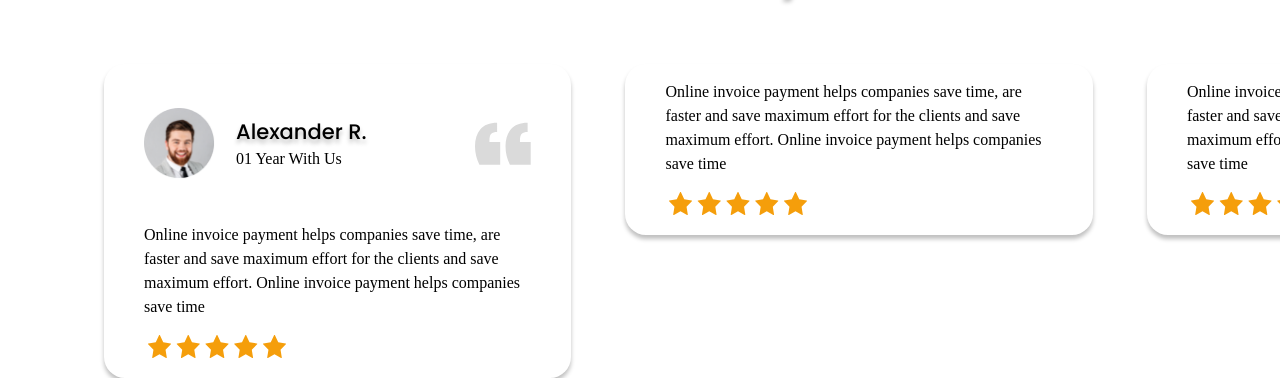
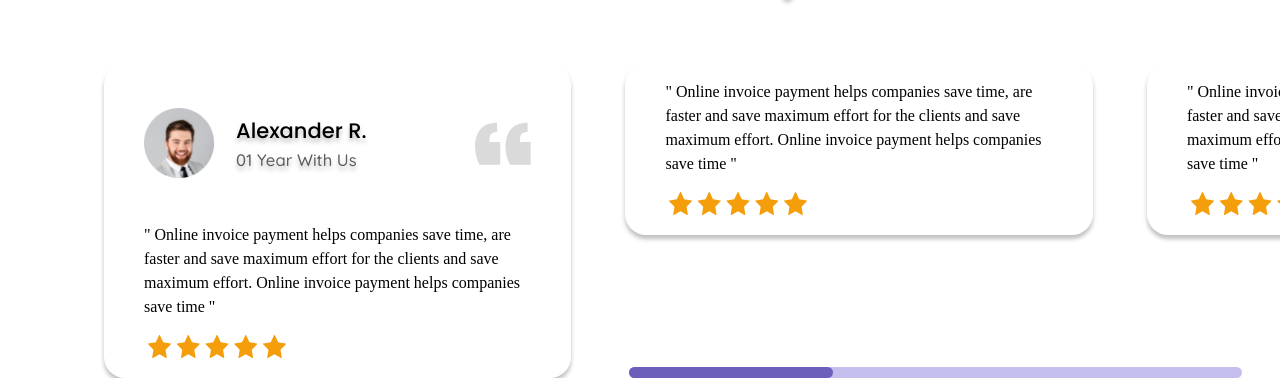
Before and after one commit to NikolayNiko/pet1, a plain HTML site: page index.html in a window 1280 px wide. Shown: the part 4389-4767 px from the top of the page. Drawn offline with Linux system fonts and the light colour scheme; files whose address does not match are found by name.

Commit message:
Описание изменений

```diff
--- a/VAR1/styles/_variables.scss
+++ b/VAR1/styles/_variables.scss
@@ -48,6 +48,7 @@
     --color-fiolet-middle-contur: #DBD9EE;
 
     --color-dark: #1C186C;
+    --color-dark2: #5E5D5D;
 
     --color-white: #FFFFFF;
     --color-white-grey: #F9F9F9;
--- a/VAR1/styles/blocks/_customer.scss
+++ b/VAR1/styles/blocks/_customer.scss
@@ -26,8 +26,36 @@
         align-items: flex-start;
         column-gap: 54px;
         width: 118%;
-        margin-left: 104px;
-        margin-bottom: 255px;
+        left: 104px;
+        position: absolute;
+
+        & > *:first-child::before{
+            content: "";
+            display: inline-block;
+            margin-left: 15px;
+            width: calc(31.2% * 1.3);
+            height: 11px;
+            border-radius: 50px;
+            background-color: var(--color-fiolet-light);
+            position: absolute;
+            bottom: 0;
+            left: calc(31.2% + 54px - 15px);
+
+        }
+
+        & > *:first-child::after{
+            content: "";
+            display: inline-block;
+            margin-left: 15px;
+            width: calc(31.2% * 1.3 / 3);
+            height: 11px;
+            border-radius: 50px;
+            background-color: var(--color-fiolet);
+            position: absolute;
+            bottom: 0;
+            left: calc(31.2% + 54px - 15px);
+
+        }
 
         &-item {
             @include flex-center;
@@ -71,6 +99,14 @@
                     text-shadow: 0 4px 4px #00000040;
             }
 
+            &-time_with_us {
+                font-family: var(--font-family-quicksand);
+                font-size: 16.7px;
+                font-weight: 500;
+                color: var(--color-dark2);
+                text-shadow: 0 4px 4px #00000040;
+            }
+
             &-stars {
                 align-self: flex-start;
                 margin-left: 44px;
--- a/VAR1/styles/blocks/_downloadapp.scss
+++ b/VAR1/styles/blocks/_downloadapp.scss
@@ -73,8 +73,6 @@
             margin-bottom: 45px;
         }
     }
-
-
 
     &__list {
         list-style: disc;
--- a/index.html
+++ b/index.html
@@ -644,7 +644,7 @@
                     </div>
 
                     <div class="customer__list-item-discription">
-                        <blockquote>Online invoice payment helps companies save time, are faster and save maximum effort for the clients and save maximum effort. Online invoice payment helps companies save time</blockquote>
+                        <blockquote>" Online invoice payment helps companies save time, are faster and save maximum effort for the clients and save maximum effort. Online invoice payment helps companies save time "</blockquote>
                     </div>
                     <div class="customer__list-item-stars">
                         <img src="./VAR1/images/Stars.svg"
@@ -659,7 +659,7 @@
                 <li class="customer__list-item">
 
                     <div class="customer__list-item-discription">
-                        <blockquote>Online invoice payment helps companies save time, are faster and save maximum effort for the clients and save maximum effort. Online invoice payment helps companies save time</blockquote>
+                        <blockquote>" Online invoice payment helps companies save time, are faster and save maximum effort for the clients and save maximum effort. Online invoice payment helps companies save time "</blockquote>
                     </div>
                     <div class="customer__list-item-stars">
                         <img src="./VAR1/images/Stars.svg"
@@ -673,7 +673,7 @@
 
                 <li class="customer__list-item">
                     <div class="customer__list-item-discription">
-                        <blockquote>Online invoice payment helps companies save time, are faster and save maximum effort for the clients and save maximum effort. Online invoice payment helps companies save time</blockquote>
+                        <blockquote>" Online invoice payment helps companies save time, are faster and save maximum effort for the clients and save maximum effort. Online invoice payment helps companies save time "</blockquote>
                     </div>
                     <div class="customer__list-item-stars">
                         <img src="./VAR1/images/Stars.svg"
```
Also changed, not shown: VAR1/styles/css/styles.css, 1 other file.
